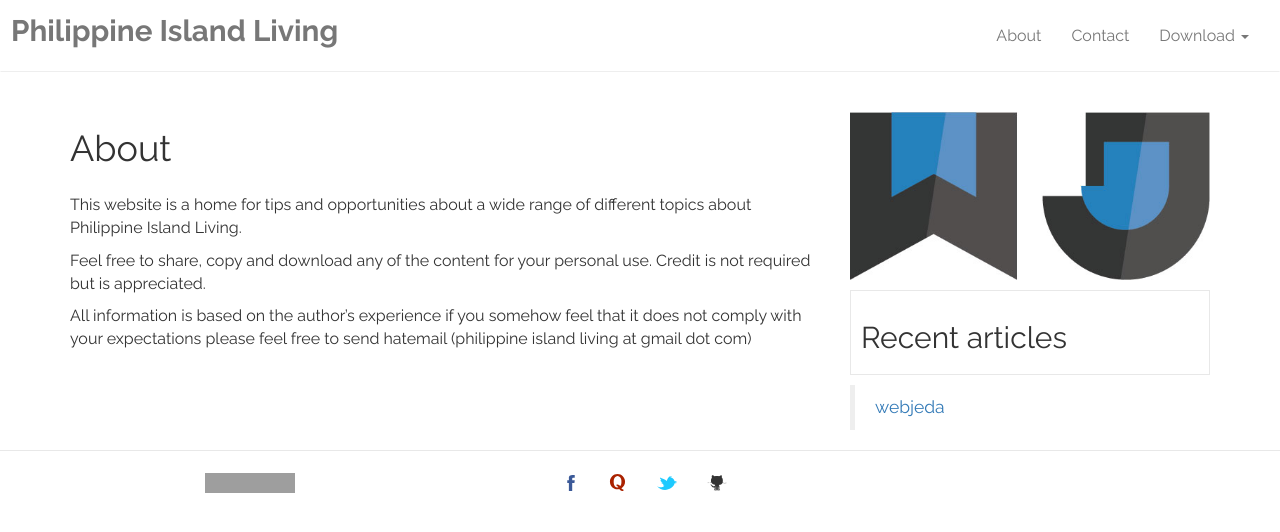
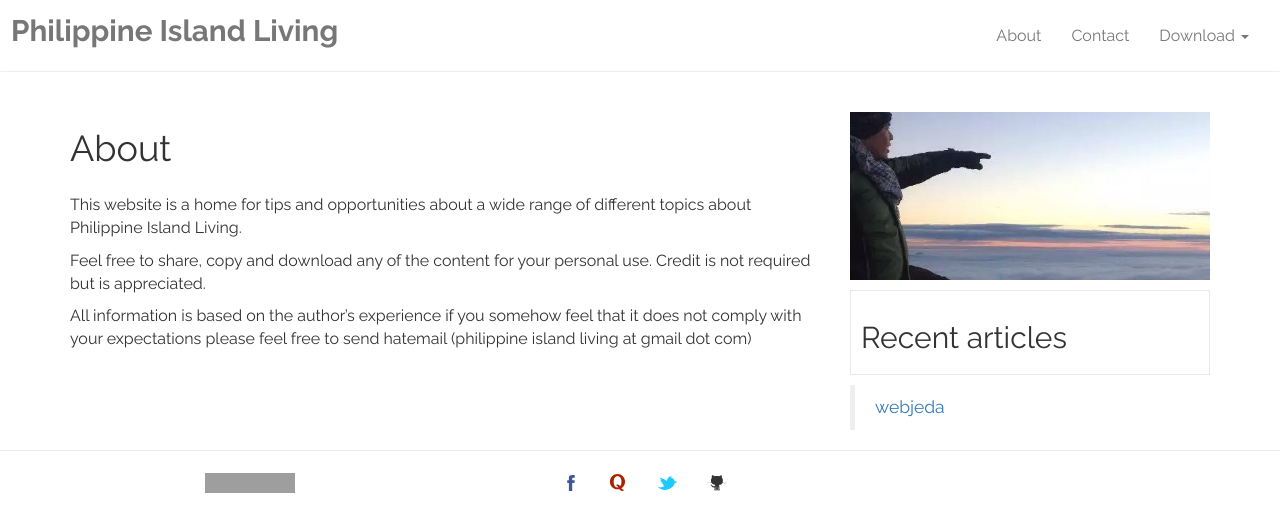
Before and after one commit to virtualous/blog, a Jekyll site: the page built from about.md, in a window 1280 px wide. Shown: the top 532 px of the page. Built offline with Jekyll 4.4.1, drawn with Linux system fonts in a browser that asks for light colours; grey boxes are pictures that could not be loaded.

Commit message:
image test

```diff
--- a/_config.yml
+++ b/_config.yml
@@ -17,7 +17,7 @@ baseurl: "" # the subpath of your site, e.g. /blog
 url: "http://philippineislandliving.com" # the base hostname & protocol for your site
 
 #sidebar
-default-image: webjeda-logo-big.jpg # If there is no featured image in a post then this image will be showed. Also on all pages this image will be showed. Use a 500x250 image.
+default-image: PIL-image-web.jpg # If there is no featured image in a post then this image will be showed. Also on all pages this image will be showed. Use a 500x250 image.
 
 #footer
 built-by: Kevin Olega
```
Also changed, not shown: images/PIL-image-web.jpg (added).
